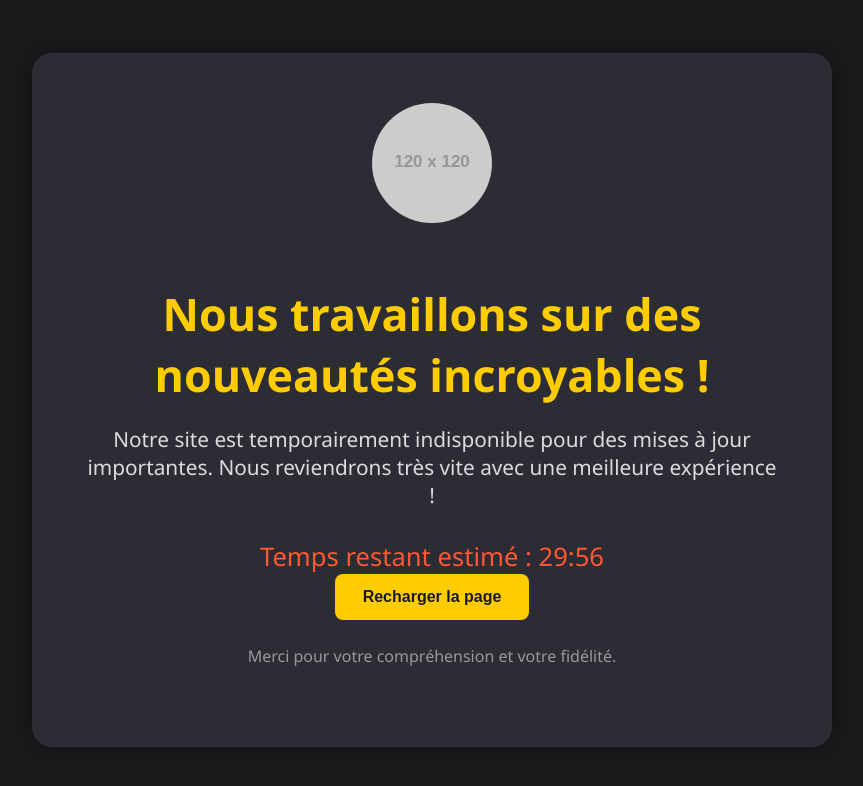
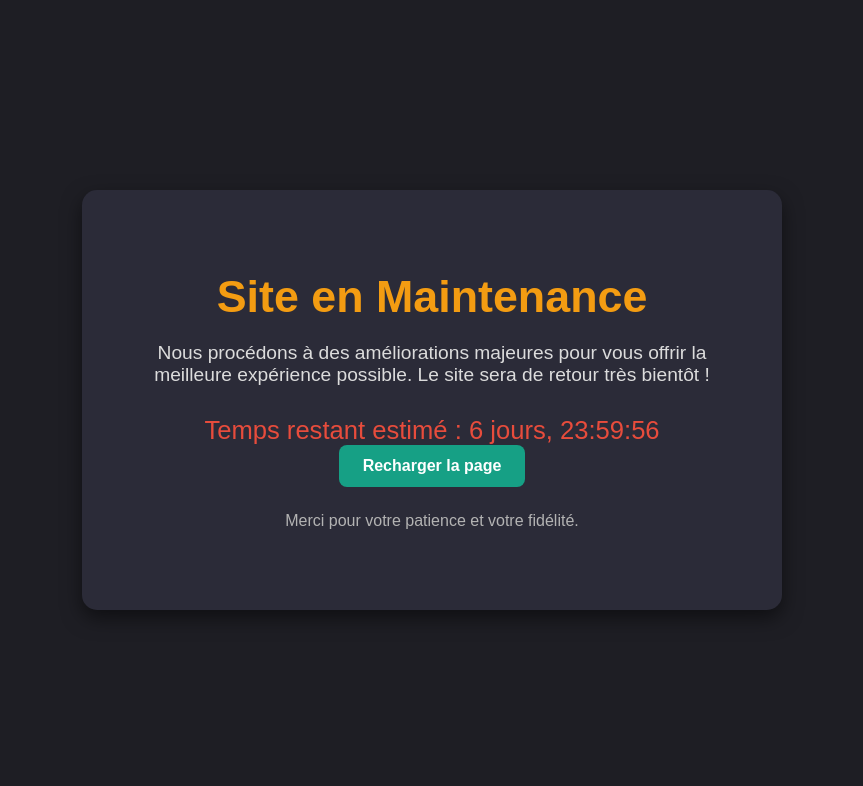
Before and after one commit to cherif235/cherif235.github.io, a plain HTML site: page index.html in a window 1280 px wide. Shown: the whole page, without its empty margins (208-1071 px from the left). Drawn offline with Linux system fonts and the light colour scheme; placeholder pictures from the web are drawn by us.

Commit message:
index.html

```diff
--- a/index.html
+++ b/index.html
@@ -10,9 +10,9 @@
         body {
             margin: 0;
             padding: 0;
-            font-family: 'Segoe UI', Tahoma, Geneva, Verdana, sans-serif;
-            background-color: #1a1a1d;
-            color: #f5f5f5;
+            font-family: 'Arial', sans-serif;
+            background-color: #1e1e24;
+            color: #ffffff;
             display: flex;
             justify-content: center;
             align-items: center;
@@ -21,62 +21,57 @@
 
         .container {
             text-align: center;
-            background-color: #2c2c34;
+            background-color: #2b2b38;
             padding: 50px;
-            border-radius: 20px;
-            box-shadow: 0 0 20px rgba(0, 0, 0, 0.4);
-            max-width: 700px;
+            border-radius: 15px;
+            box-shadow: 0 8px 20px rgba(0, 0, 0, 0.5);
+            max-width: 600px;
+            width: 100%;
         }
 
         h1 {
             font-size: 2.8rem;
-            color: #ffcc00;
+            color: #f39c12;
             margin-bottom: 20px;
         }
 
         p {
-            font-size: 1.3rem;
+            font-size: 1.2rem;
             margin-bottom: 30px;
             color: #dcdcdc;
         }
 
         .timer {
             font-size: 1.6rem;
-            color: #ff5733;
-            margin-top: 15px;
-        }
-
-        .logo {
-            width: 120px;
-            margin-bottom: 25px;
-            border-radius: 50%;
+            color: #e74c3c;
+            margin-top: 20px;
         }
 
         .btn-refresh {
-            padding: 14px 28px;
-            background-color: #ffcc00;
-            color: #1a1a1d;
+            padding: 12px 24px;
+            background-color: #16a085;
+            color: white;
             border: none;
             border-radius: 8px;
             cursor: pointer;
             font-size: 1rem;
             font-weight: bold;
-            transition: background-color 0.4s ease;
+            transition: background-color 0.3s ease;
         }
 
         .btn-refresh:hover {
-            background-color: #ffa500;
+            background-color: #138d75;
         }
 
         .footer-note {
             margin-top: 25px;
             font-size: 1rem;
-            color: #999;
+            color: #b3b3b3;
         }
 
         @media (max-width: 768px) {
             h1 {
-                font-size: 2rem;
+                font-size: 2.2rem;
             }
 
             p {
@@ -93,13 +88,11 @@
 
 <body>
     <div class="container">
-        <img src="https://via.placeholder.com/120" alt="Logo du Site" class="logo">
-        <h1>Nous travaillons sur des nouveautés incroyables !</h1>
-        <p>Notre site est temporairement indisponible pour des mises à jour importantes. Nous reviendrons très vite
-            avec une meilleure expérience !</p>
-        <div id="countdown" class="timer">Temps restant estimé : 00:30:00</div>
+        <h1>Site en Maintenance</h1>
+        <p>Nous procédons à des améliorations majeures pour vous offrir la meilleure expérience possible. Le site sera de retour très bientôt !</p>
+        <div id="countdown" class="timer">Temps restant estimé : 7 jours, 00:00:00</div>
         <button class="btn-refresh" onclick="refreshPage()">Recharger la page</button>
-        <p class="footer-note">Merci pour votre compréhension et votre fidélité.</p>
+        <p class="footer-note">Merci pour votre patience et votre fidélité.</p>
     </div>
 
     <script>
@@ -107,18 +100,22 @@
             location.reload();
         }
 
-        // Countdown Timer Script
+        // Timer pour une semaine (7 jours en secondes)
         const timerElement = document.getElementById('countdown');
-        let totalSeconds = 1800; // 30 minutes en secondes
+        let totalSeconds = 7 * 24 * 60 * 60; // 7 jours en secondes
 
         function updateTimer() {
-            const minutes = Math.floor(totalSeconds / 60);
+            const days = Math.floor(totalSeconds / (24 * 60 * 60));
+            const hours = Math.floor((totalSeconds % (24 * 60 * 60)) / 3600);
+            const minutes = Math.floor((totalSeconds % 3600) / 60);
             const seconds = totalSeconds % 60;
-            timerElement.textContent = `Temps restant estimé : ${String(minutes).padStart(2, '0')}:${String(seconds).padStart(2, '0')}`;
+
+            timerElement.textContent = `Temps restant estimé : ${days} jours, ${String(hours).padStart(2, '0')}:${String(minutes).padStart(2, '0')}:${String(seconds).padStart(2, '0')}`;
+
             if (totalSeconds > 0) {
                 totalSeconds--;
             } else {
-                timerElement.textContent = "La maintenance est presque terminée. Restez connectés !";
+                timerElement.textContent = "La maintenance est terminée. Rechargez la page pour voir les changements.";
             }
         }
 
```
